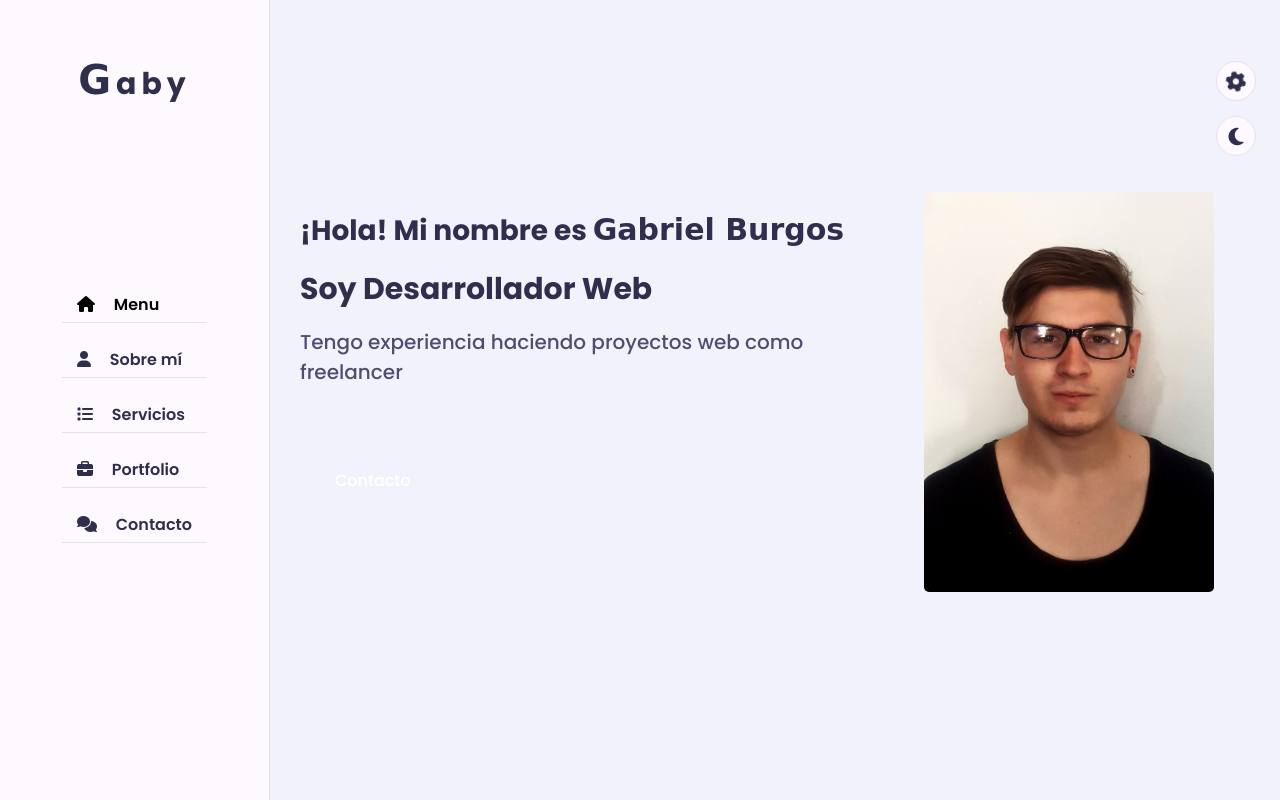
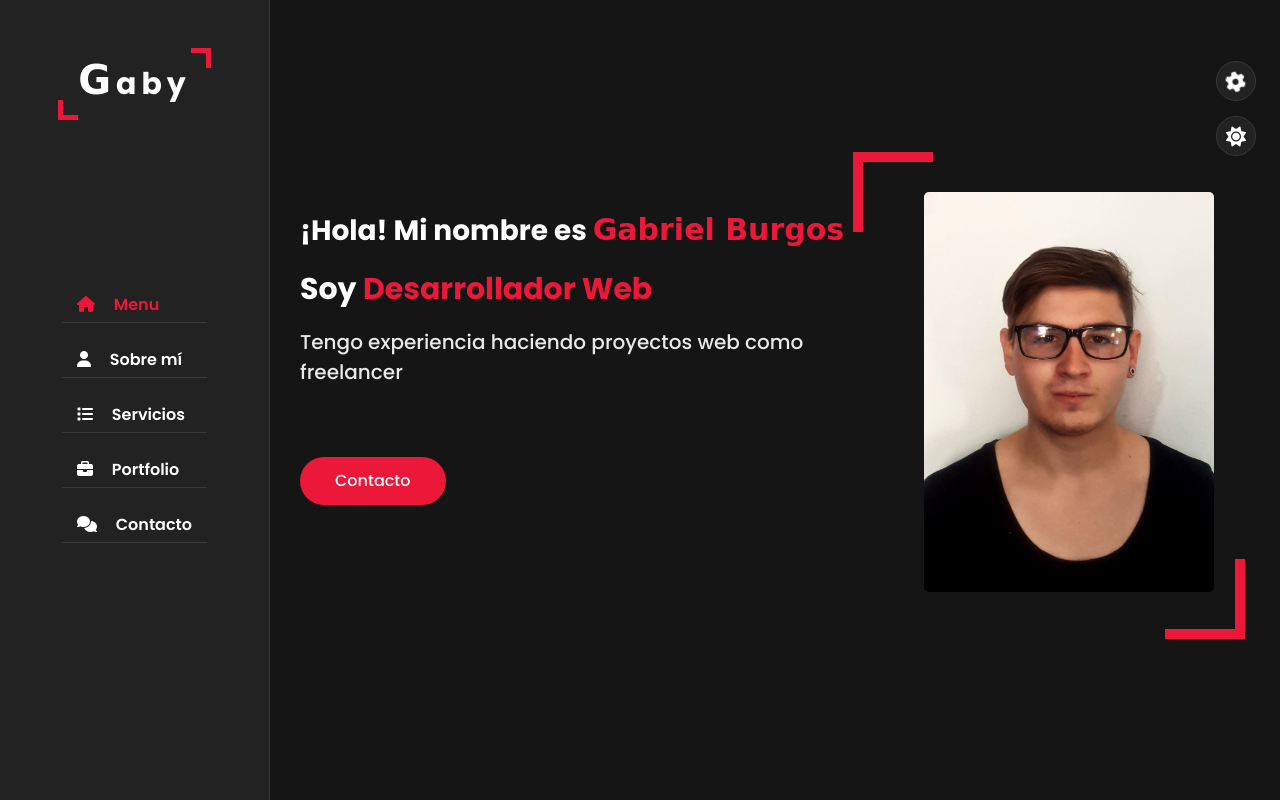
Before and after one commit to GabyBoom/Proyecto-Portfolio, a plain HTML site: page index.html in a window 1280 px wide. Both pictures are taken after a click on the element 1236 px from the left and 136 px from the top of the page. Shown: the top 800 px of the page. Drawn offline with Linux system fonts and the light colour scheme; a web font is replaced by a local one.

Commit message:
Proyecto Terminado, falta cambiar nombres y cosas

```diff
--- a/css/style.css
+++ b/css/style.css
@@ -6,6 +6,13 @@
     --bg-black-50:#e8dfec;
     --text-black-900:#302e4d;
     --text-black-700:#504e70;
+}
+body.dark{
+    --bg-black-900:#151515;
+    --bg-black-100:#222222;
+    --bg-black-50:#393939;
+    --text-black-900:#ffffff;
+    --text-black-700:#e9e9e9;
 }
 body{
     line-height: 1.5;
--- a/index.html
+++ b/index.html
@@ -10,7 +10,7 @@
     <link rel="stylesheet" href="css/style.css">
     <link rel="stylesheet" href="css/style-switcher.css">
     <!------------------Style Switcher--------------------->
-    <link rel="stylesheet" href="/css/skins/color.css"  class="alternate-style" title="color" disabled>
+    <link rel="stylesheet" href="/css/skins/color.css"  class="alternate-style" title="color">
     <link rel="stylesheet" href="/css/skins/color2.css" class="alternate-style" title="color2" disabled>
     <link rel="stylesheet" href="/css/skins/color3.css" class="alternate-style" title="color3" disabled>
     <link rel="stylesheet" href="/css/skins/color4.css" class="alternate-style" title="color4" disabled>
@@ -28,11 +28,11 @@
             <span></span>
         </div>
         <ul class="nav">
-            <li><a href="#" class="active"><i class="fa fa-home"></i> Menu</a></li>
-            <li><a href="#"><i class="fa fa-user"></i> Sobre mí</a></li>
-            <li><a href="#"><i class="fa fa-list"></i> Servicios</a></li>
-            <li><a href="#"><i class="fa fa-briefcase"></i> Portfolio</a></li>
-            <li><a href="#"><i class="fa fa-comments"></i> Contacto</a></li>
+            <li><a href="#home" class="active"><i class="fa fa-home"></i> Menu</a></li>
+            <li><a href="#about"><i class="fa fa-user"></i> Sobre mí</a></li>
+            <li><a href="#services"><i class="fa fa-list"></i> Servicios</a></li>
+            <li><a href="#portfolio"><i class="fa fa-briefcase"></i> Portfolio</a></li>
+            <li><a href="#contact"><i class="fa fa-comments"></i> Contacto</a></li>
         </ul>
     </div>
     <!-------------------Aside End------------------------->
@@ -84,7 +84,7 @@
                                     <p>Website: <span>www.google.com</span></p>
                                 </div>
                                 <div class="info-item padd-15">
-                                    <p>Email <span>Gabrielburgos1778@gmail.com</span></p>
+                                    <p>Email: <a style="text-decoration: none; color: var(--text-black-700);" href="mailto:gabrielburgos1778@gmail.com">Personal</a></p>
                                 </div>
                                 <div class="info-item padd-15">
                                     <p>Degree <span>CS</span></p>
@@ -465,7 +465,7 @@
             <i class="fas fa-cog fa-spin"></i>
         </div>
         <div class="day-night s-icon">
-            <i class="fas fa-moon"></i>
+            <i class="fas"></i>
         </div>
         <h4>Theme Colors</h4>
         <div class="colors">
--- a/js/script.js
+++ b/js/script.js
@@ -0,0 +1,7 @@
+/*_____________Typing animation_______________________________*/
+var typed = new Typed(".typing", {
+    strings: ["Desarrollador Web", "Diseñador Web","Diseñador Gráfico","Youtuber"],
+    typeSpeed: 100,
+    backSpeed: 60,
+    loop: true
+})
--- a/js/style-switcher.js
+++ b/js/style-switcher.js
@@ -3,3 +3,42 @@ const styleSwitcherToggle = document.querySelector(".style-switcher-toggler");
 styleSwitcherToggle.addEventListener("click", () =>{
     document.querySelector(".style-switcher").classList.toggle("open");
 })
+// hide style switcher on scroll
+window.addEventListener("scroll", () =>{
+    if(document.querySelector(".style-switcher").classList.contains("open"))
+    {
+       document.querySelector(".style-switcher").classList.remove("open");
+    }
+})
+/*________________Theme colors____________________*/
+const alternateStyles = document.querySelectorAll(".alternate-style");
+function setActiveStyle(color)
+{
+    alternateStyles.forEach((style) =>{
+        if(color === style.getAttribute("title"))
+        {
+            style.removeAttribute("disabled");
+        }
+        else
+        {
+            style.setAttribute("disabled", "true");
+        }
+    })
+}
+/*________________Theme light and dark mode____________________*/
+const dayNight = document.querySelector(".day-night");
+dayNight.addEventListener("click", () =>{
+    dayNight.querySelector("i").classList.toggle("fa-sun");
+    dayNight.querySelector("i").classList.toggle("fa-moon");
+    document.body.classList.toggle("dark");
+})
+window.addEventListener("load", () =>{
+    if(document.body.classList.contains("dark"))
+    {
+        dayNight.querySelector("i").classList.add("fa-sun");
+    }
+    else
+    {
+        dayNight.querySelector("i").classList.add("fa-moon");
+    }
+})
```
